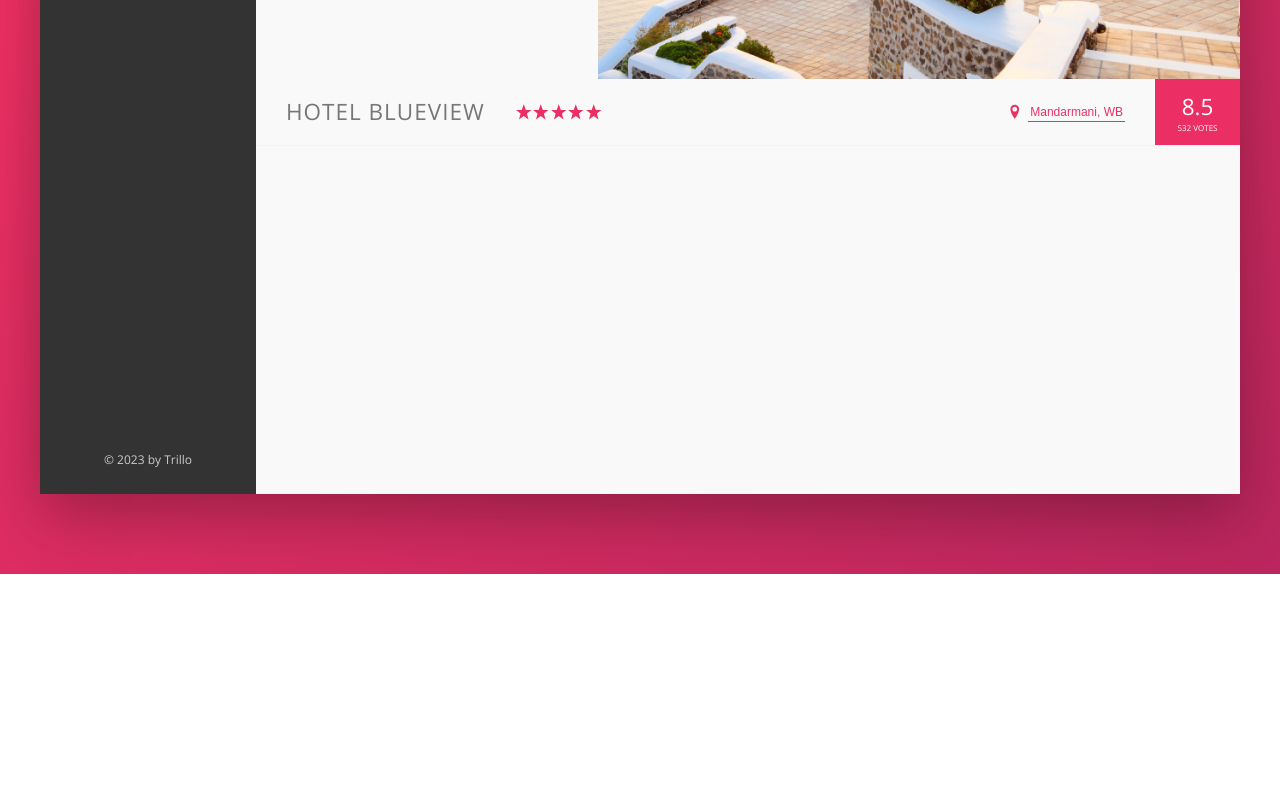
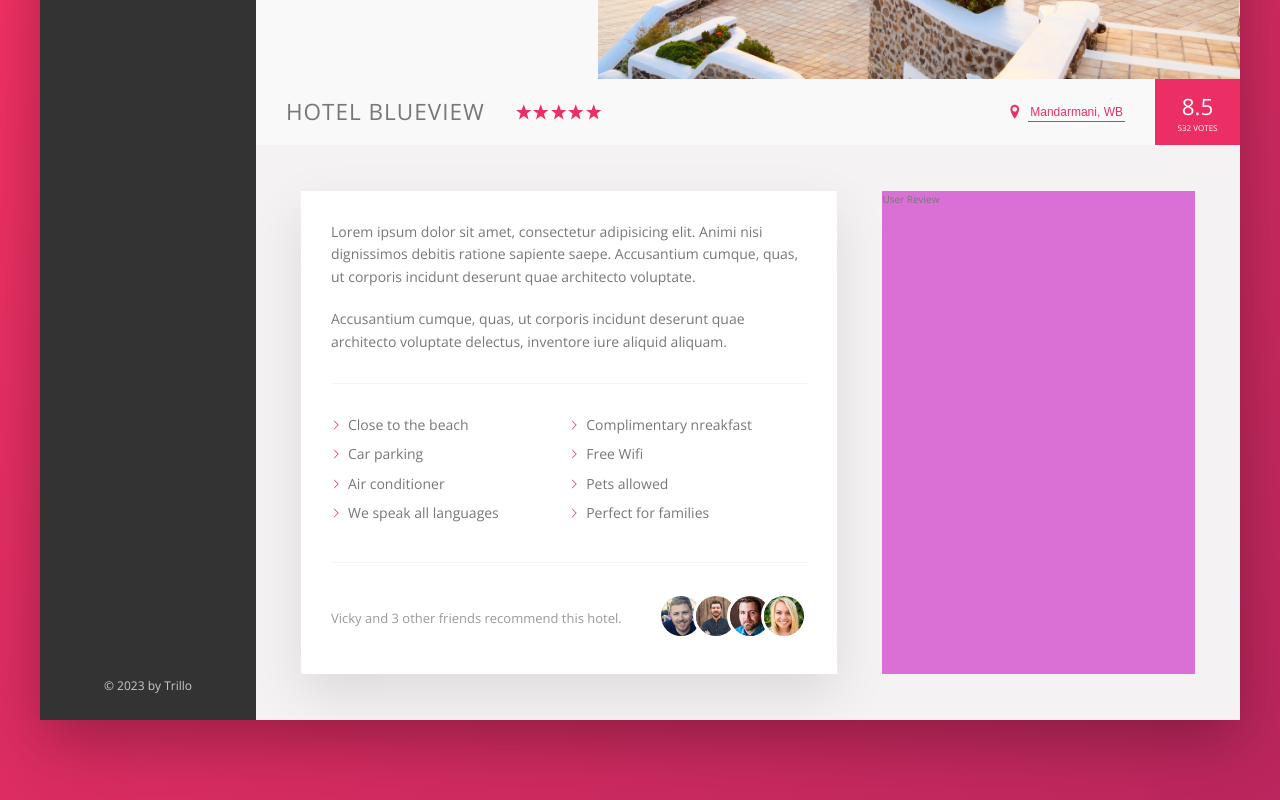
Before and after one commit to souravone/trillo-udemy, a website: page index.html in a window 1280 px wide. Shown: the part 456-1256 px from the top of the page. Before the commit the page ends 1030 px from the top, so only its background shows below. Drawn offline with nearby package versions, Linux system fonts and the light colour scheme.

Commit message:
implemented main section

```diff
--- a/SASS/_base.scss
+++ b/SASS/_base.scss
@@ -29,7 +29,10 @@ Gery-dark-3:#999
   --colour-grey-dark-1: #333;
   --colour-grey-dark-2: #777;
   --colour-grey-dark-3: #999;
+
   --shadow-dark: 0 2rem 6rem rgba(0, 0, 0, 0.3);
+  --shadow-light: 0 2rem 5rem rgba(0, 0, 0, 0.1);
+  --line: 1px solid var(--colour-grey-light-2);
 }
 * {
   margin: 0;
--- a/SASS/_components.scss
+++ b/SASS/_components.scss
@@ -255,3 +255,58 @@
     box-shadow: none;
   }
 }
+
+.paragraph:not(:last-of-type) {
+  margin-bottom: 2rem;
+}
+
+.list {
+  list-style: none;
+  margin: 3rem 0;
+  padding: 3rem 0;
+  border-top: var(--line);
+  border-bottom: var(--line);
+  display: flex;
+  flex-wrap: wrap;
+  &__item {
+    flex: 0 0 50%;
+    margin-bottom: 0.7rem;
+  }
+
+  &__item::before {
+    content: "";
+    display: inline-block;
+    height: 1rem;
+    width: 1rem;
+    margin-right: 7px;
+    // background-image: url(../img/chevron-thin-right.svg);
+    // background-size: cover;
+    background-color: var(--colour-primary);
+    -webkit-mask-image: url(../img/chevron-thin-right.svg);
+    -webkit-mask-size: cover;
+  }
+}
+
+.recommend {
+  font-size: 1.3rem;
+  color: var(--colour-grey-dark-3);
+  display: flex;
+  align-items: center;
+
+  &__count {
+    margin-right: auto;
+  }
+  &__friends {
+    // display: flex;
+  }
+  &__photo {
+    box-sizing: content-box;
+    height: 4rem;
+    width: 4rem;
+    border-radius: 50%;
+    border: 3px solid #fff;
+    &:not(:last-child) {
+      margin-right: -1.5rem;
+    }
+  }
+}
--- a/SASS/_layout.scss
+++ b/SASS/_layout.scss
@@ -26,5 +26,24 @@
 }
 .hotel-view {
   flex: 1;
-  height: 80rem;
 }
+
+.details {
+  display: flex;
+  padding: 4.5rem;
+  background-color: var(--colour-grey-light-2);
+  border-bottom: var(--line);
+}
+
+.descriptions {
+  font-size: 1.4rem;
+  background-color: #fff;
+  box-shadow: var(--shadow-light);
+  padding: 3rem;
+  flex: 0 0 60%;
+  margin-right: 4.5rem;
+}
+.user-reviews {
+  background-color: orchid;
+  flex: 1;
+}
--- a/index.html
+++ b/index.html
@@ -141,6 +141,58 @@
               <div class="overview__rating-count">532 votes</div>
             </div>
           </div>
+          <div class="details">
+            <div class="descriptions">
+              <p class="paragraph">
+                Lorem ipsum dolor sit amet, consectetur adipisicing elit. Animi
+                nisi dignissimos debitis ratione sapiente saepe. Accusantium
+                cumque, quas, ut corporis incidunt deserunt quae architecto
+                voluptate.
+              </p>
+              <p class="paragraph">
+                Accusantium cumque, quas, ut corporis incidunt deserunt quae
+                architecto voluptate delectus, inventore iure aliquid aliquam.
+              </p>
+              <ul class="list">
+                <li class="list__item">Close to the beach</li>
+                <li class="list__item">Complimentary nreakfast</li>
+                <li class="list__item">Car parking</li>
+                <li class="list__item">Free Wifi</li>
+                <li class="list__item">Air conditioner</li>
+                <li class="list__item">Pets allowed</li>
+                <li class="list__item">We speak all languages</li>
+                <li class="list__item">Perfect for families</li>
+              </ul>
+              <div class="recommend">
+                <p class="recommend__count">
+                  Vicky and 3 other friends recommend this hotel.
+                </p>
+                <div class="recommend__friends">
+                  <img
+                    src="/img/user-3.jpg"
+                    alt="friend 1"
+                    class="recommend__photo"
+                  />
+                  <img
+                    src="/img/user-4.jpg"
+                    alt="friend 2"
+                    class="recommend__photo"
+                  />
+                  <img
+                    src="/img/user-5.jpg"
+                    alt="friend 3"
+                    class="recommend__photo"
+                  />
+                  <img
+                    src="/img/user-6.jpg"
+                    alt="friend 4"
+                    class="recommend__photo"
+                  />
+                </div>
+              </div>
+            </div>
+            <div class="user-reviews">User Review</div>
+          </div>
         </main>
       </div>
     </div>
```
Also changed, not shown: CSS/style.css, 1 other file.
